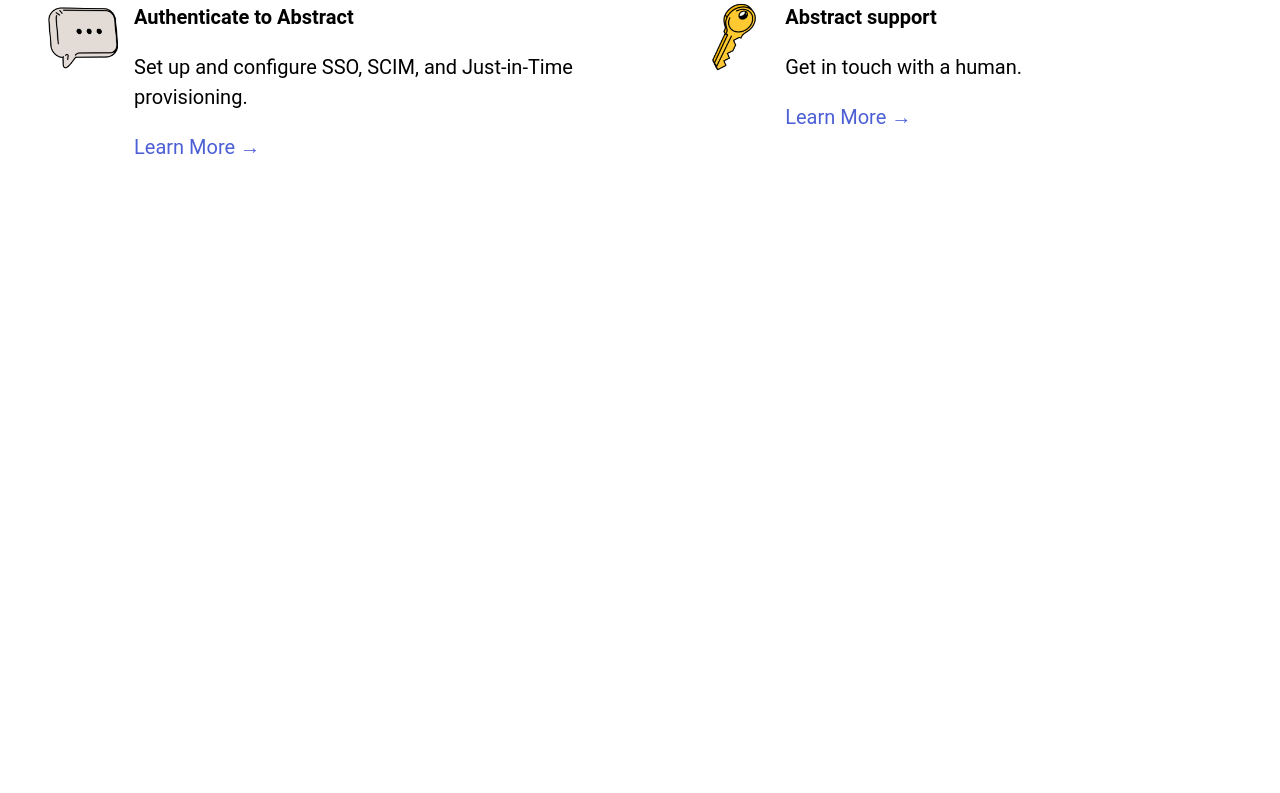
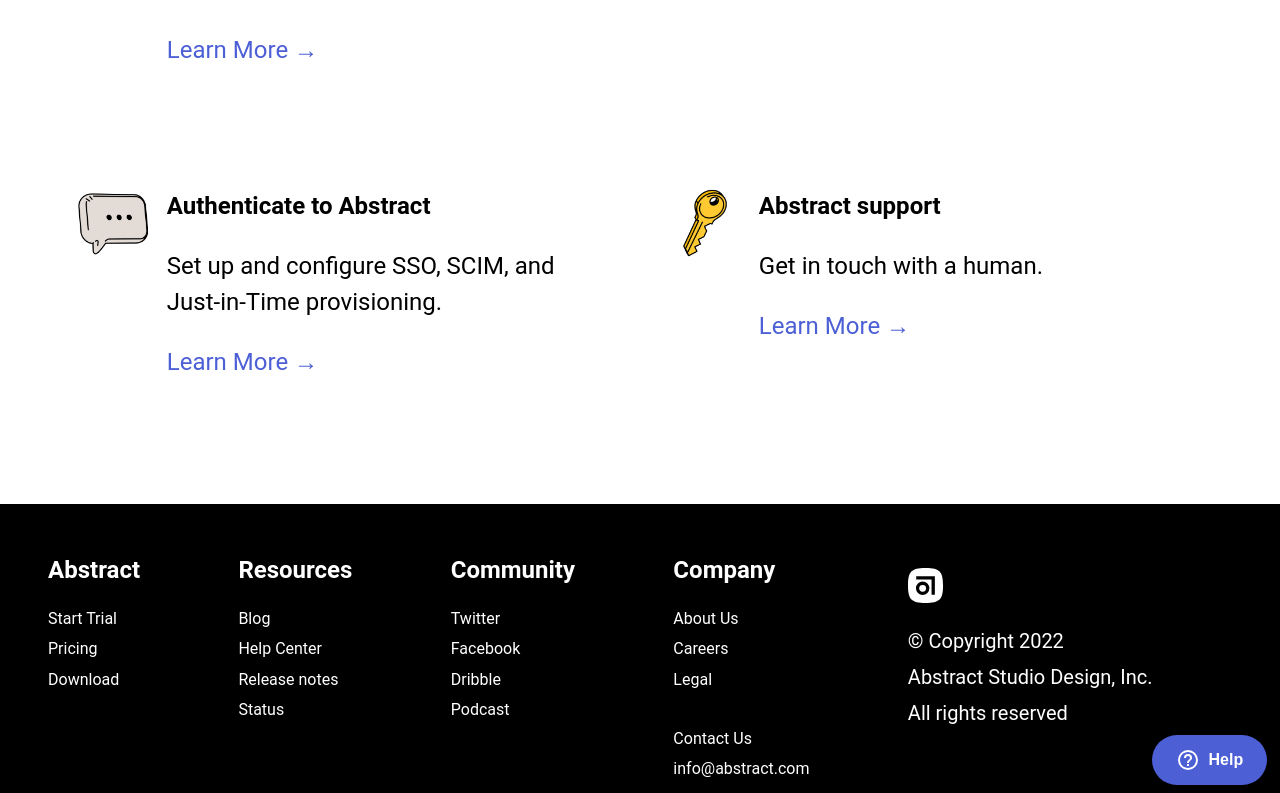
Before and after one commit to BatuhanBudak/Abstract-Page, a Next.js app: page / in a window 1280 px wide. Shown: the part 1142-1935 px from the top of the page. Before the commit the page ends 1418 px from the top, so only its background shows below. Built offline with nearby package versions, Linux system fonts and the light colour scheme.

Commit message:
Finish Footer component

```diff
--- /dev/null
+++ b/components/Footer.tsx
@@ -0,0 +1,58 @@
+import logo from '../public/footer-logo.svg';
+import Image from 'next/image';
+import questionMark from '../public/question-mark.svg';
+
+export default function Footer() {
+  return (
+    <footer className='footer'>
+      <div className='footer-container'>
+        <h2 className='footer-title'>Abstract</h2>
+        <ul className='footer-list'>
+          <li className='footer-list-item'><a href="" className='footer-list-item__link'>Start Trial</a></li>
+          <li className='footer-list-item'><a href="" className='footer-list-item__link'>Pricing</a></li>
+          <li className='footer-list-item'><a href="" className='footer-list-item__link'>Download</a></li>
+        </ul>
+      </div>
+      <div className='footer-container'>
+        <h2 className='footer-title'>Resources</h2>
+        <ul className='footer-list'>
+          <li className='footer-list-item'><a href="" className='footer-list-item__link'>Blog</a></li>
+          <li className='footer-list-item'><a href="" className='footer-list-item__link'>Help Center</a></li>
+          <li className='footer-list-item'><a href="" className='footer-list-item__link'>Release notes</a></li>
+          <li className='footer-list-item'><a href="" className='footer-list-item__link'>Status</a></li>
+        </ul>
+      </div>
+      <div className='footer-container'>
+        <h2 className='footer-title'>Community</h2>
+        <ul className='footer-list'>
+          <li className='footer-list-item'><a href="" className='footer-list-item__link'>Twitter</a></li>
+          <li className='footer-list-item'><a href="" className='footer-list-item__link'>Facebook</a></li>
+          <li className='footer-list-item'><a href="" className='footer-list-item__link'>Dribble</a></li>
+          <li className='footer-list-item'><a href="" className='footer-list-item__link'>Podcast</a></li>
+        </ul>
+      </div>
+      <div className='footer-container'>
+        <h2 className='footer-title'>Company</h2>
+        <ul className='footer-list'>
+          <li className='footer-list-item'><a href="" className='footer-list-item__link'>About Us</a></li>
+          <li className='footer-list-item'><a href="" className='footer-list-item__link'>Careers</a></li>
+          <li className='footer-list-item legal'><a href="" className='footer-list-item__link '>Legal</a></li>
+          <li className='footer-list-item'>Contact Us</li>
+          <li className='footer-list-item footer-list-item__link'>info@abstract.com</li>
+        </ul>
+      </div>
+      <div className='footer-bottom'>
+        <div className='footer-info'>
+          <div className='footer-logo'>
+            <Image src={logo} alt='abstract logo' />
+          </div>
+          <p >© Copyright 2022</p>
+          <p>Abstract Studio Design, Inc.</p>
+          <p>All rights reserved</p>
+        </div>
+        <button className='footer-button'> <Image src={questionMark} alt='question mark' />
+          Help</button>
+      </div>
+    </footer>
+  )
+}
--- a/pages/_app.tsx
+++ b/pages/_app.tsx
@@ -1,6 +1,7 @@
 import '../styles/globals.css'
 import '../styles/Header.css';
 import '../styles/Services.css';
+import '../styles/Footer.css';
 import type { AppProps } from 'next/app'
 
 function MyApp({ Component, pageProps }: AppProps) {
--- a/pages/index.tsx
+++ b/pages/index.tsx
@@ -5,6 +5,7 @@
 import Header from '../components/Header';
 import Help from '../components/Help';
 import Services from '../components/Services';
+import Footer from '../components/Footer';
 
 const Home: NextPage = () => {
   return (
@@ -12,6 +13,7 @@
       <Header />
       <Help />
       <Services />
+      <Footer />
     </>
   )
 }
--- /dev/null
+++ b/styles/Footer.css
@@ -0,0 +1,106 @@
+.footer {
+    background-color: #000000;
+    color: white;
+    display: flex;
+    flex-wrap: wrap;
+    padding: 2em .8em .5em;
+    font-family: 'Roboto';
+}
+
+.footer-container {
+    width: 45%;
+}
+
+.footer-title {
+    font-weight: bold;
+    font-size: 1.5rem;
+    line-height: 28px;
+}
+
+.footer-list {
+    list-style: none;
+    padding: 0;
+    margin: 0;
+    display: flex;
+    flex-direction: column;
+}
+
+.footer-list-item {
+    margin-block: .2em;
+}
+
+.footer-list-item__link {
+    cursor: pointer;
+}
+
+.footer-list-item__link:hover,
+.footer-list-item__link:focus {
+    text-decoration: underline;
+}
+
+.legal {
+    margin-bottom: 2em;
+}
+
+.footer-bottom {
+    display: flex;
+    justify-content: space-between;
+    align-items: flex-start;
+    width: 100%;
+    margin-top: 2em;
+}
+
+.footer-info p:nth-child(3) {
+    margin-block: .3em;
+}
+
+.footer-info {
+    margin-bottom: 3em;
+}
+
+.footer-info>p {
+    font-size: 1.25rem;
+}
+
+.footer-logo {
+    margin-bottom: 1em;
+    width: 138px;
+}
+
+
+.footer-button {
+    align-self: flex-end;
+    font-size: 1rem;
+    font-weight: 700;
+    padding: .8em 1.5em;
+    border-radius: 999px;
+    background-color: #4C5FD5;
+    color: white;
+    border: none;
+    display: flex;
+    align-items: center;
+    justify-content: center;
+    gap: .5em;
+    cursor: pointer;
+}
+
+@media screen and (min-width: 800px) {
+    .footer {
+        justify-content: space-between;
+        padding: 2em .8em .5em 3em;
+    }
+
+    .footer-bottom {
+        justify-content: flex-end;
+    }
+}
+
+@media screen and (min-width: 1000px) {
+    .footer-container {
+        width: auto;
+    }
+
+    .footer-bottom {
+        width: auto;
+    }
+}
--- a/styles/Services.css
+++ b/styles/Services.css
@@ -4,7 +4,7 @@
     flex-wrap: wrap;
     font-size: 1.25rem;
     font-family: var(--ff-primary);
-    justify-content: space-between;
+    justify-content: space-around;
 }
 
 .service-container {
@@ -41,6 +41,7 @@
 @media screen and (min-width: 800px) {
     .services {
         padding: 4rem 3rem;
+        font-size: 1.5rem;
     }
 
     .service-container {
```
Also changed, not shown: public/footer-logo.svg (added), public/question-mark.svg (added).
